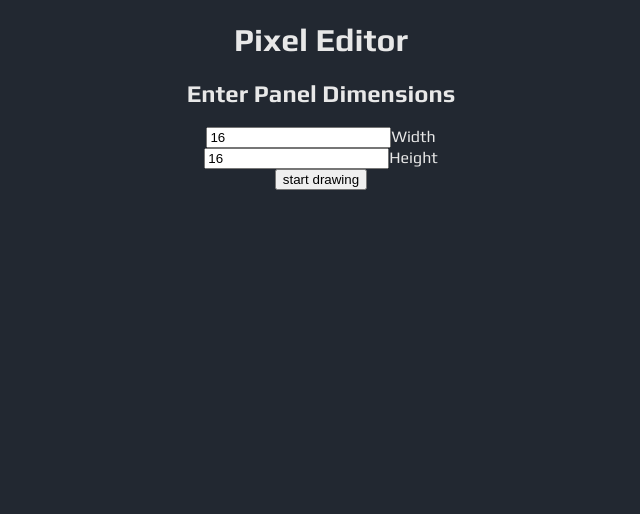
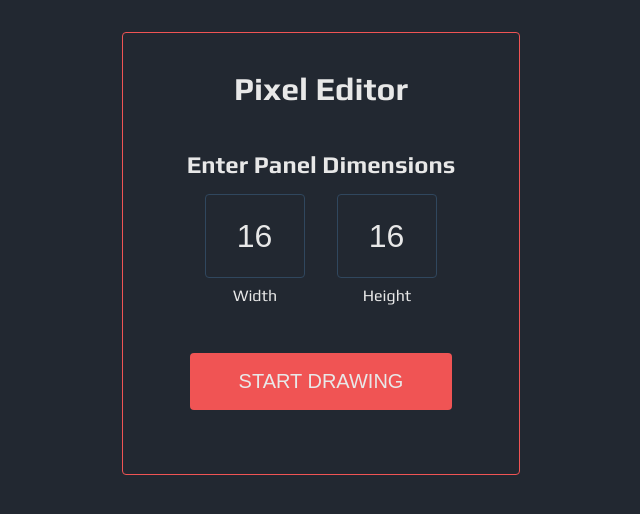
Before and after one commit to timlangner/pixels, a React (Create React App) app: page / in a window 1280 px wide. Shown: the top 514 px of the page, without its empty margins (319-959 px from the left). Built offline with nearby package versions, Linux system fonts and the light colour scheme.

Commit message:
:lipstick: Make the editor look cool

```diff
--- a/src/components/editor/editor.scss
+++ b/src/components/editor/editor.scss
@@ -0,0 +1,72 @@
+@import "../properties.scss";
+
+#editor {
+  border: 1px solid $red;
+  border-radius: 0.25rem;
+  padding: 1rem 4rem 2rem 4rem;
+  margin-top: 2rem;
+
+  display: flex;
+  flex-direction: column;
+  align-items: center;
+
+  h1 {
+    margin-bottom: 1.5rem;
+  }
+
+  h2 {
+    margin-bottom: 1rem;
+  }
+
+  #options {
+    display: flex;
+    margin-bottom: 3rem;
+    justify-content: center;
+
+    .option {
+      display: flex;
+      flex-direction: column;
+    }
+
+    .panelInput {
+      height: 5rem;
+      width: 5rem;
+      font-size: 2rem;
+      text-align: center;
+      background-color: $black;
+      color: $white;
+      border: 1px solid $grey;
+      border-radius: 0.25rem;
+      margin: 0 1rem 0.5rem 1rem;
+      padding-left: 1rem;
+
+      &:focus {
+        outline: none !important;
+        border-color: $red;
+        box-shadow: 0 0 0.5rem $grey;
+      }
+    }
+  }
+
+  .button {
+    font-size: 1.25rem;
+    background-color: $red;
+    color: $white;
+    padding: 1rem 3rem;
+    border-radius: 0.25rem;
+    text-transform: uppercase;
+    border: 1px solid transparent;
+    transition: background-color 0.2s ease-in-out;
+    margin-bottom: 2rem;
+
+    &:hover {
+      cursor: pointer;
+      background-color: transparent;
+      border-color: $red;
+    }
+  }
+
+  .circle-picker {
+    margin-bottom: 1.5rem !important;
+  }
+}
```
